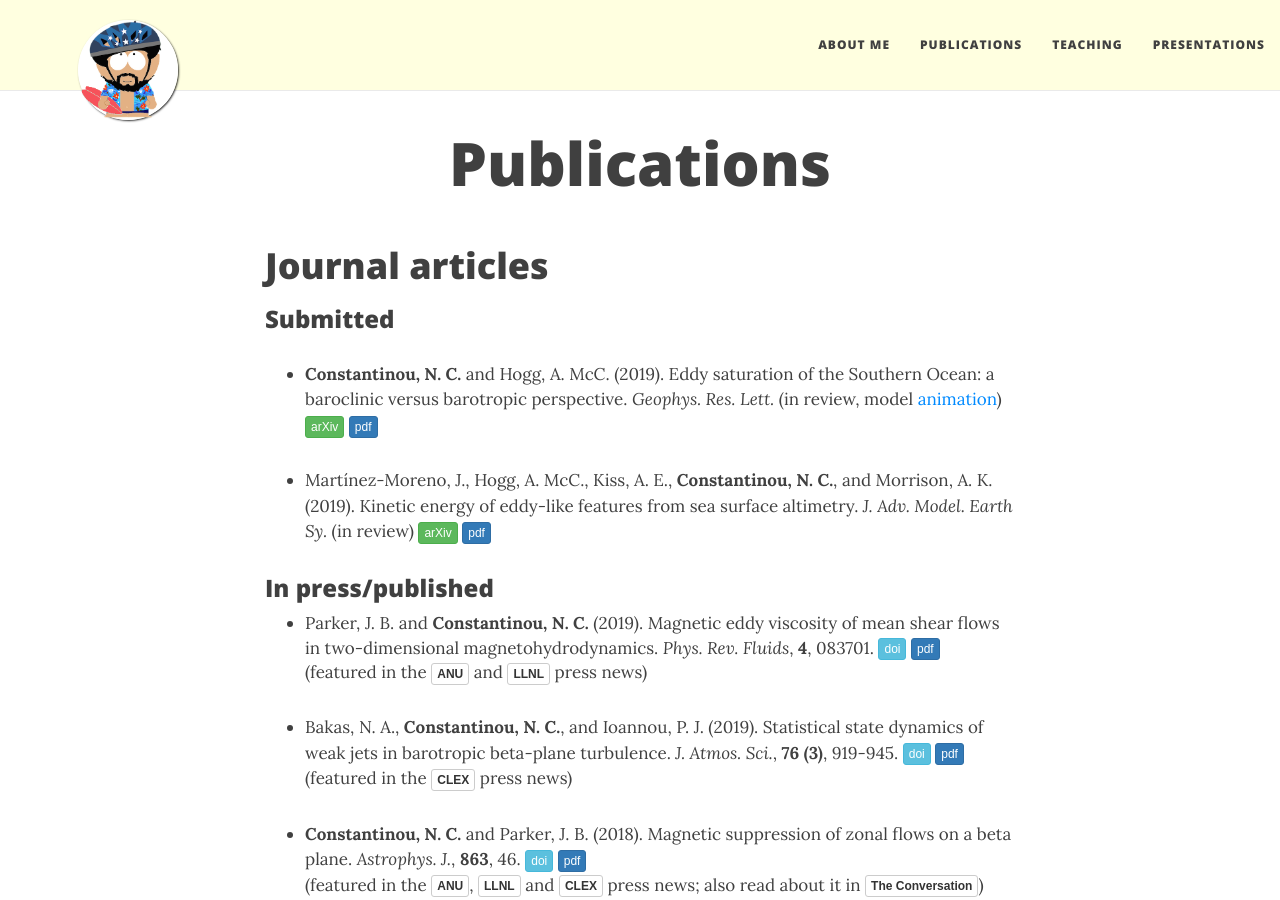
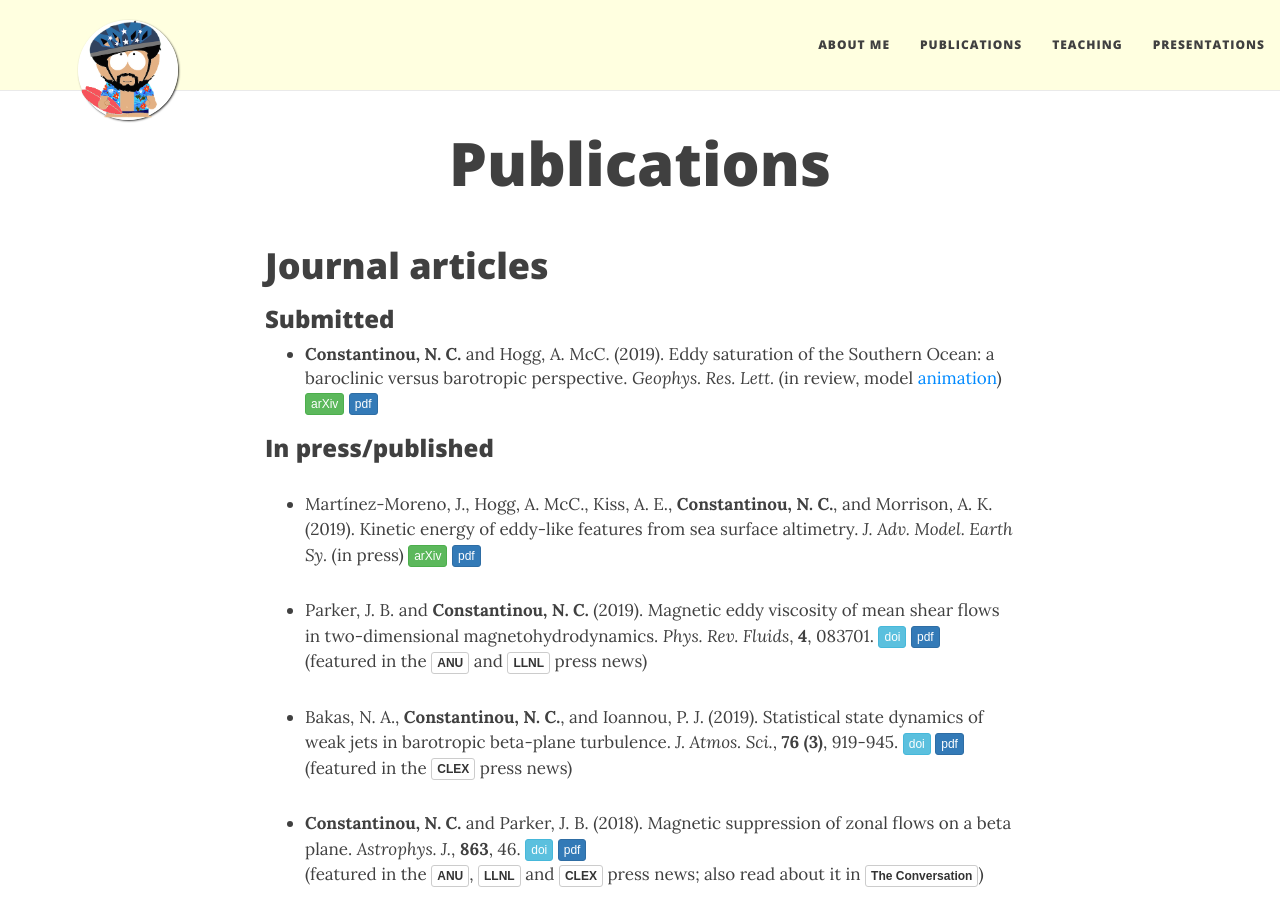
Before and after one commit to navidcy/navidcy.github.io, a Jekyll site: the page built from publications.md, in a window 1280 px wide and 900 px high. Built offline with Jekyll 4.4.1, drawn with Linux system fonts in a browser that asks for light colours; nearby versions of some CDN libraries; comment, search, counter and statistics services are not loaded.

Commit message:
trackeddy paper accepted

```diff
--- a/publications.md
+++ b/publications.md
@@ -18,11 +18,13 @@
 
 - **Constantinou, N. C.** and  Hogg, A. McC. (2019). Eddy saturation of the Southern Ocean: a baroclinic versus barotropic perspective. _Geophys. Res. Lett._ (in review, model [animation][twolayer-mom6-movie]) [<span class="btn btn-success btn-xs{{end}}" style="font-family:sans-serif;">arXiv</span>][arXiv:1906.08442]{:target="_blank"} [<span class="btn btn-primary btn-xs{{end}}" style="font-family:sans-serif;">pdf</span>][eddysaturation-BC-BT]
 
-- Martínez-Moreno, J., Hogg, A. McC., Kiss, A. E., **Constantinou, N. C.**, and Morrison, A. K. (2019). Kinetic energy of eddy-like features from sea surface altimetry. _J. Adv. Model. Earth Sy._ (in review) [<span class="btn btn-success btn-xs{{end}}" style="font-family:sans-serif;">arXiv</span>][arXiv:1906.01929]{:target="_blank"} [<span class="btn btn-primary btn-xs{{end}}" style="font-family:sans-serif;">pdf</span>][TrackEddies-SSH]
 
 
 
 ### In press/published
+
+- Martínez-Moreno, J., Hogg, A. McC., Kiss, A. E., **Constantinou, N. C.**, and Morrison, A. K. (2019). Kinetic energy of eddy-like features from sea surface altimetry. _J. Adv. Model. Earth Sy._ (in press) [<span class="btn btn-success btn-xs{{end}}" style="font-family:sans-serif;">arXiv</span>][arXiv:1906.01929]{:target="_blank"} [<span class="btn btn-primary btn-xs{{end}}" style="font-family:sans-serif;">pdf</span>][TrackEddies-SSH]
+
 
 - Parker, J. B. and **Constantinou, N. C.** (2019). Magnetic eddy viscosity of mean shear flows in two-dimensional magnetohydrodynamics. _Phys. Rev. Fluids_, **4**, 083701. [<span class="btn btn-info btn-xs{{end}}" style="font-family:sans-serif;">doi</span>][magneticviscosity-doi]{:target="_blank"} [<span class="btn btn-primary btn-xs{{end}}" style="font-family:sans-serif;">pdf</span>][magneticviscosity] <br/>
 (featured in the [<span class="btn btn-default btn-xs{{end}}" style="font-family:sans-serif;"><b>ANU</b></span>][anu-press-magneticviscosity]{:target="_blank"} and  [<span class="btn btn-default btn-xs{{end}}" style="font-family:sans-serif;"><b>LLNL</b></span>][llnl-press-magneticviscosity]{:target="_blank"} press news)
```
